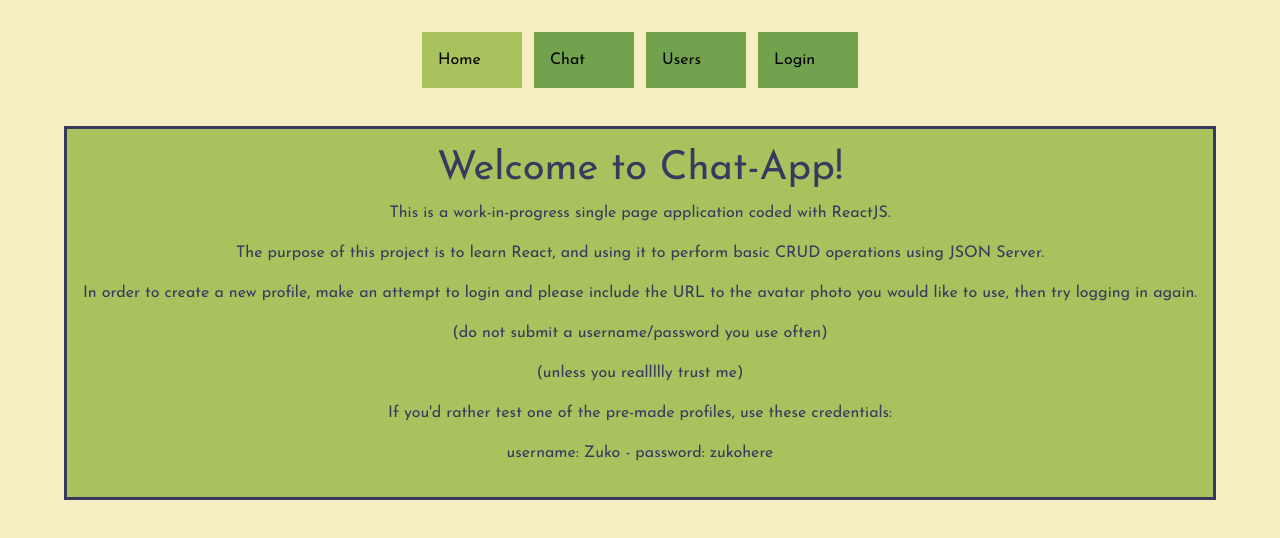
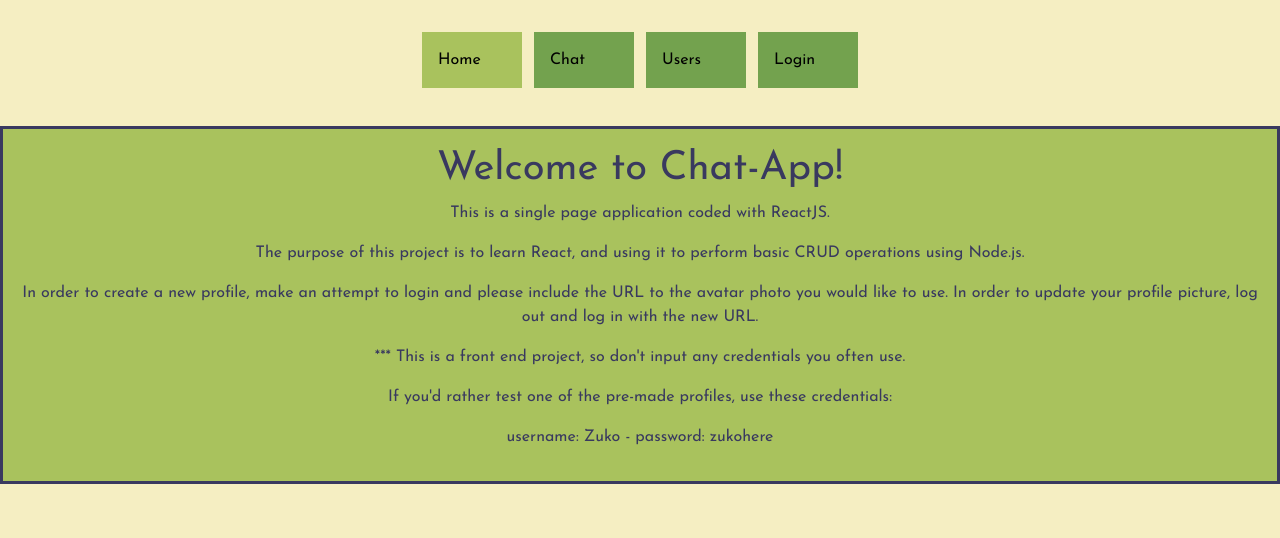
Before and after one commit to fusion407/chat-app-frontend, a React (Create React App) app: page / in a window 1280 px wide. Shown: the top 538 px of the page. Built offline with nearby package versions, Linux system fonts and the light colour scheme.

Commit message:
rewrite home page

```diff
--- a/src/components/Home.js
+++ b/src/components/Home.js
@@ -5,25 +5,23 @@
         <div className="homeScreen">
             <h1>Welcome to Chat-App!</h1>
             <p>
-                This is a work-in-progress single page application coded with
+                This is a single page application coded with
                 ReactJS.
             </p>
             <p>
                 The purpose of this project is to learn React,
                 and using it to perform basic CRUD operations
-                using JSON Server.
+                using Node.js.
             </p>
             <p>
                 In order to create a new profile, make an attempt
                 to login and please include the URL to the avatar
-                photo you would like to use, then try logging in
-                again.
+                photo you would like to use. In order to update your
+                profile picture, log out and log in with the new URL.
             </p>
             <p>
-                (do not submit a username/password you use often)
-            </p>
-            <p>
-                (unless you reallllly trust me)
+                *** This is a front end project, so don't input any
+                credentials you often use.
             </p>
             <p>
                 If you'd rather test one of the pre-made profiles,
```
